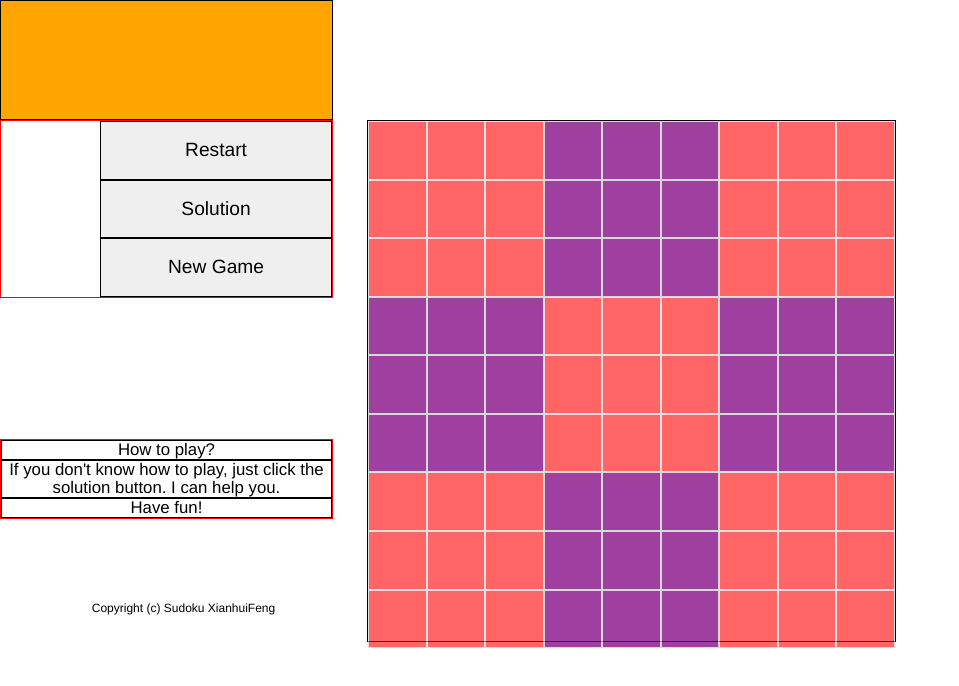
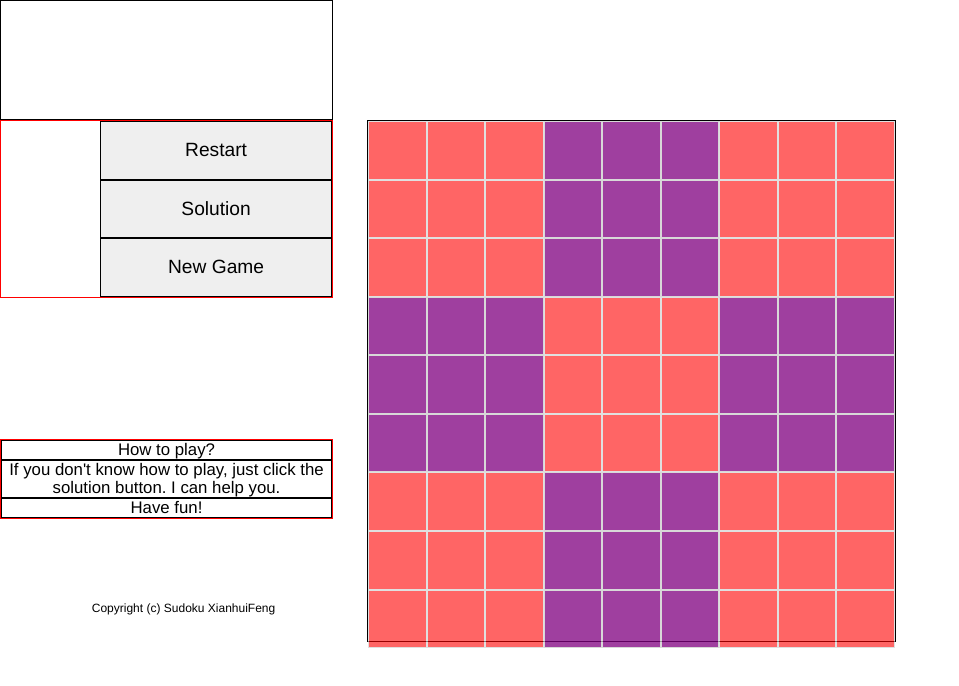
Before and after one commit to xianhuifeng/Sudoku, a website: page public/index.html in a window 1280 px wide. Shown: the whole page, without its empty margins (0-959 px from the left). Drawn offline with nearby package versions, Linux system fonts and the light colour scheme.

Commit message:
Mod: Clean up style.css and minor change.

```diff
--- a/public/style/style.css
+++ b/public/style/style.css
@@ -2,12 +2,11 @@ html {
 	height: 100%;
 }
 body {
+	/*background-color: #000033;*/
 	color: black;
 	height: 100%;
 }
 header {
-	background-color: purple;
-	color: purple;
 	height: 9.5%;  /*  32px/320px */
 	border: 1px solid black;
 }
@@ -96,7 +95,6 @@ footer {
 		font-size: 20px;
 	}
 	header {
-		background-color: yellow;
 		height: 13.5%;
 	}
 }
@@ -148,7 +146,6 @@ footer {
 	header {
 		width: 26%;
 		height: 15%;
-		background-color: orange;
 	}
 	#game-board-container {
 		width: 41.33%;
```
